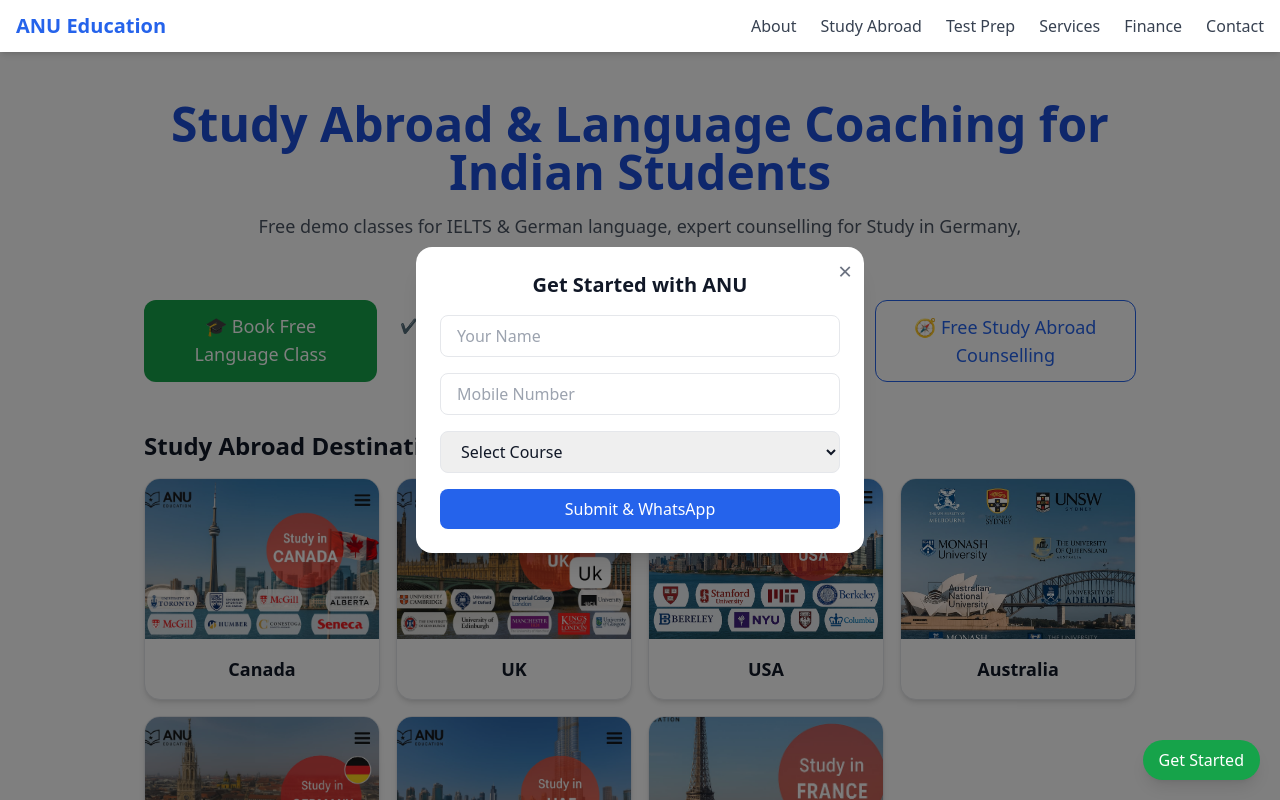
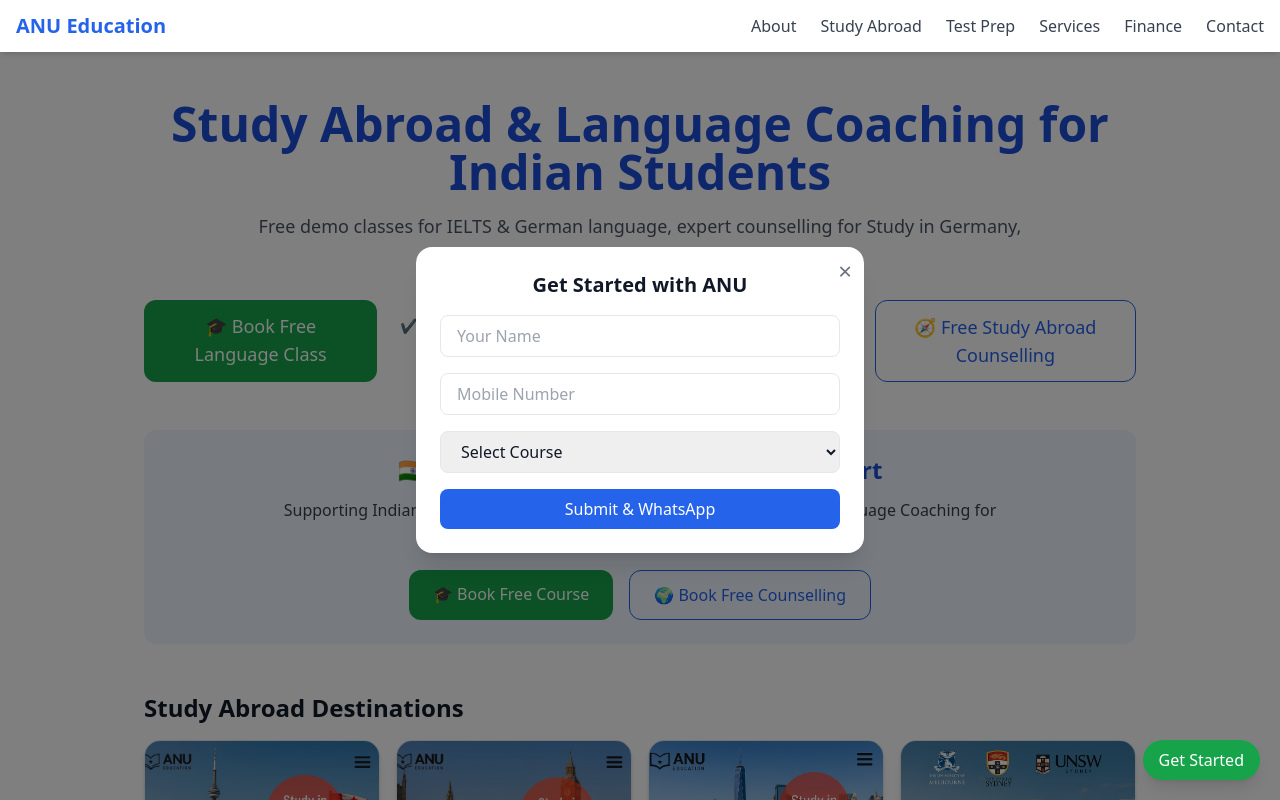
Before and after one commit to shailendra9897/anu-education, a Next.js app: page / in a window 1280 px wide. Shown: the top 800 px of the page. Built offline with nearby package versions, Linux system fonts and the light colour scheme.

Commit message:
feat: add Republic Day syudent support section to homepage

```diff
--- a/app/page.tsx
+++ b/app/page.tsx
@@ -40,7 +40,35 @@
     </a>
   </div>
 </section>
+{/* Republic Day Special */}
+<section className="bg-blue-50 rounded-xl p-6 text-center space-y-3">
+  <h2 className="text-2xl font-bold text-blue-700">
+    🇮🇳 Republic Day Special Student Support
+  </h2>
 
+  <p className="text-gray-700 max-w-3xl mx-auto">
+    Supporting Indian students with expert guidance for Study Abroad and
+    Language Coaching for Germany, UK, Canada & Europe.
+  </p>
+
+  <div className="flex flex-col sm:flex-row justify-center gap-4 pt-3">
+    <a
+      href="https://study.anuedu.in/register"
+      target="_blank"
+      className="bg-green-600 text-white px-6 py-3 rounded-xl hover:bg-green-700"
+    >
+      🎓 Book Free Course
+    </a>
+
+    <a
+      href="https://anueducation.applyviz.com/walk-in"
+      target="_blank"
+      className="border border-blue-600 text-blue-600 px-6 py-3 rounded-xl hover:bg-blue-100"
+    >
+      🌍 Book Free Counselling
+    </a>
+  </div>
+</section>
 
       {/* Study Abroad */}
       <section>
```
